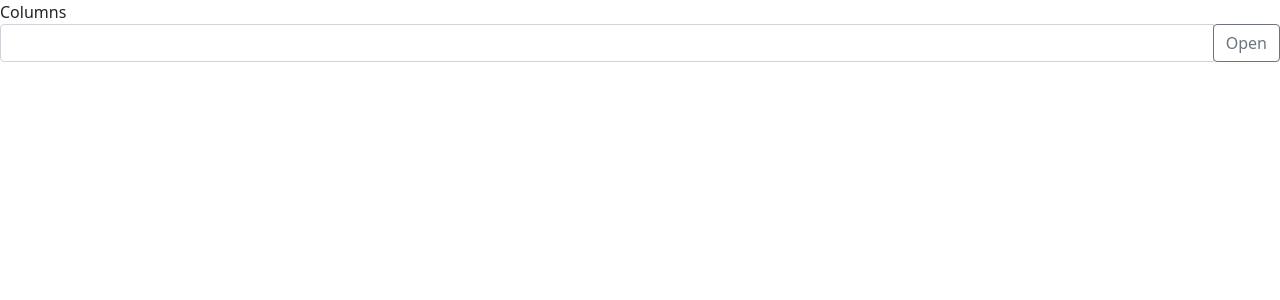
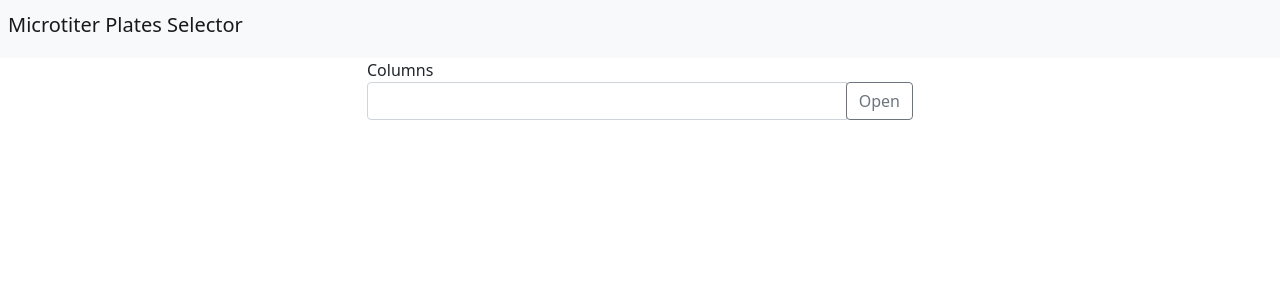
Before and after one commit to febinsebastian/microtiter-plates, an Angular app: page / in a window 1280 px wide. Shown: the top 300 px of the page. Built offline with nearby package versions, Linux system fonts and the light colour scheme.

Commit message:
Final Changes

```diff
--- a/src/app/app.component.html
+++ b/src/app/app.component.html
@@ -1 +1,12 @@
-<plate-selector [wells]="4"></plate-selector>
+
+<nav class="navbar navbar-light bg-light p-2">
+  <h3 class="navbar-brand">Microtiter Plates Selector</h3>
+</nav>
+
+<div class="container">
+  <div class="row justify-content-lg-center">
+    <div class="col-lg-6">
+        <plate-selector [wells]="96"></plate-selector>
+    </div>
+  </div>
+</div>
--- a/src/app/plate-selector/plate-selector.component.html
+++ b/src/app/plate-selector/plate-selector.component.html
@@ -14,7 +14,7 @@
 	                <button class="btn btn-outline-secondary" type="button" (click)="openWindow = !openWindow">{{openWindow? "Close": "Open"}}</button>
 	            </div>
             </div>
-            <span class="help-block text-danger" *ngIf="!columns.valid && columns.touched">Wrong Format</span>
+            <span class="help-block text-danger" *ngIf="!columns.valid && columns.touched">Inputs should be separated by commas or ranges (Eg: 3-6)</span>
             <span class="help-block text-danger" *ngIf="inputError">{{errorMessage}}</span>
         </div>
     </form>
--- a/src/app/plate-selector/plate-selector.component.ts
+++ b/src/app/plate-selector/plate-selector.component.ts
@@ -31,25 +31,30 @@ export class PlateSelectorComponent implements OnInit {
   openWindow = false;
 
   validateInput(){
-    let column = this.columnsInput.value.split(",");
+    this.selectedColumns = [];
+    let column = this.columnsInput.value? this.columnsInput.value.split(","):'';
     let selectedColumns = [];
     this.map = {};
     this.inputError = false;
     this.errorMessage = '';
+
     for(let i=0; i<column.length; i++){
       if ( column[i].indexOf('-') > -1 ) {
         let start = Number(column[i].split("-")[0]);
         let end = Number(column[i].split("-")[1]);
         let numbers = this.range(start,end);
         selectedColumns.push(...numbers);
-        //this.map[start] = {isRange: true, endColumn: end}
         numbers.map(n => {this.map[n] = {isRange: true, endColumn: end};});
         continue;
       }
       this.map[column[i]] = {isRange: false};
       selectedColumns.push(Number(column[i]));
     }
-    if(this.hasDuplicates(selectedColumns)){
+
+    if(!this.columnsInput.control.valid || column == ''){
+      return;
+    }
+    else if(this.hasDuplicates(selectedColumns)){
       this.inputError = true;
       this.errorMessage = "Duplicate inputs";
     }else if(this.hasVaildInputs(selectedColumns)){
@@ -61,7 +66,7 @@ export class PlateSelectorComponent implements OnInit {
     }
     console.log(this.map)
   }
-
+  //sort the inputs
   sortInput(arr: number[]) {
     let sortArray = arr.sort(function(a, b) {return a - b;});
     let result = []
@@ -83,13 +88,13 @@ export class PlateSelectorComponent implements OnInit {
     }
     return result.join(',');
   }
-
+  //check the inputs are valid and within the limites of columns
   hasVaildInputs(arr: number[]){
     return arr.some((element, index) => {
       return element < 1 || element > this.wellColumns.length;
     });
   }
-
+  //check if there is any inputs are repeating
   hasDuplicates(arr:number[]) {
     return arr.some((element, index) => {
       return arr.indexOf(element) !== index
@@ -100,7 +105,7 @@ export class PlateSelectorComponent implements OnInit {
     return [...Array(1+end-start).keys()].map(v => start+v)
   }
 
-    selectWell(selectedColumn:number){
+  selectWell(selectedColumn:number){
     let index = this.selectedColumns.indexOf(selectedColumn);
     let updateEndColumn = false;
     let selectedColumnEnd;
@@ -117,7 +122,8 @@ export class PlateSelectorComponent implements OnInit {
           if(endColumn == nextColumn && selectedColumn != endColumn) {
             this.map[nextColumn] = {isRange:false};
             break;
-          }else if(selectedColumn == endColumn){break;}
+          }
+          else if(selectedColumn == endColumn){break;}
           else if(selectedColumn < endColumn){
             this.map[nextColumn] = {isRange:true, endColumn: selectedColumnEnd};
           }else{
```
